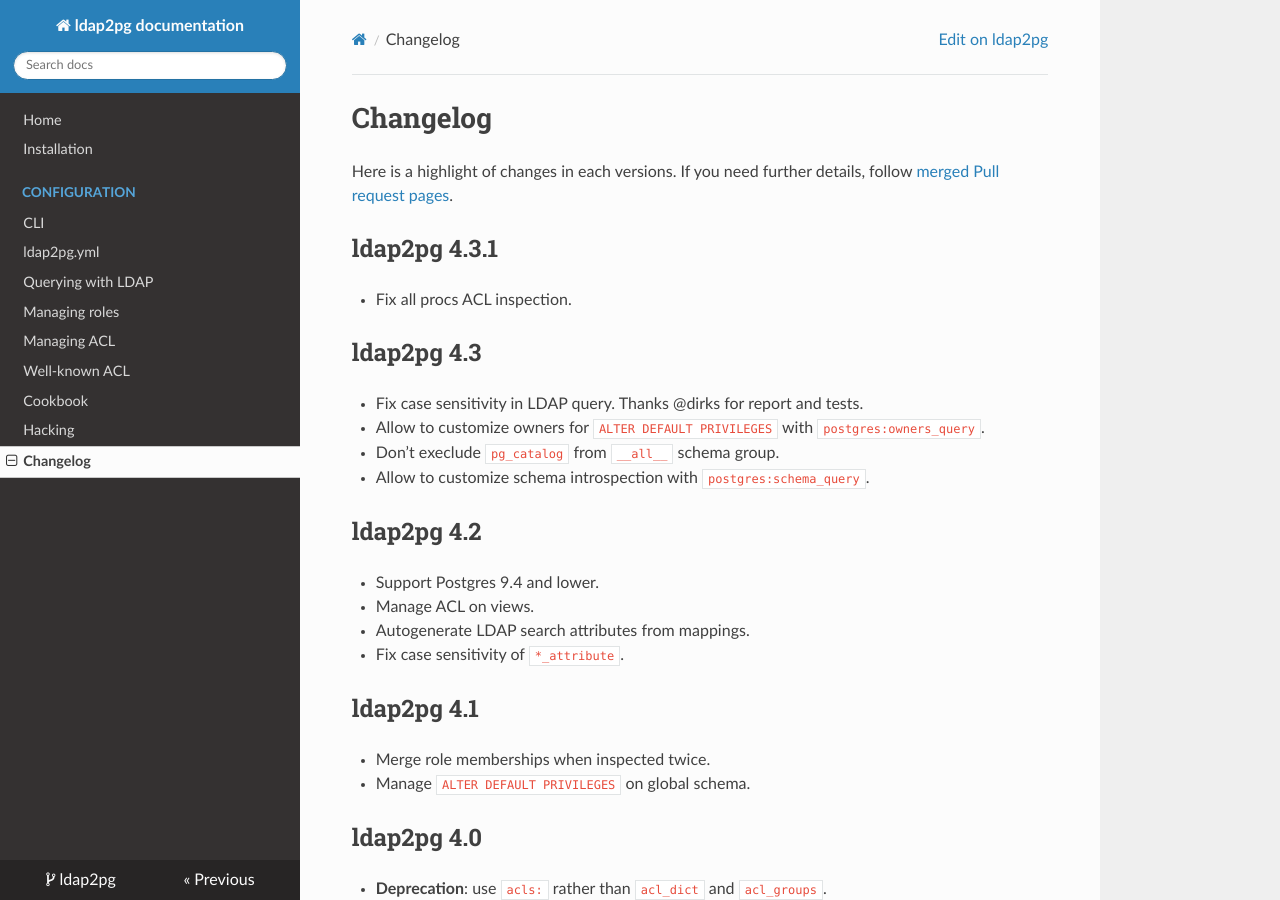
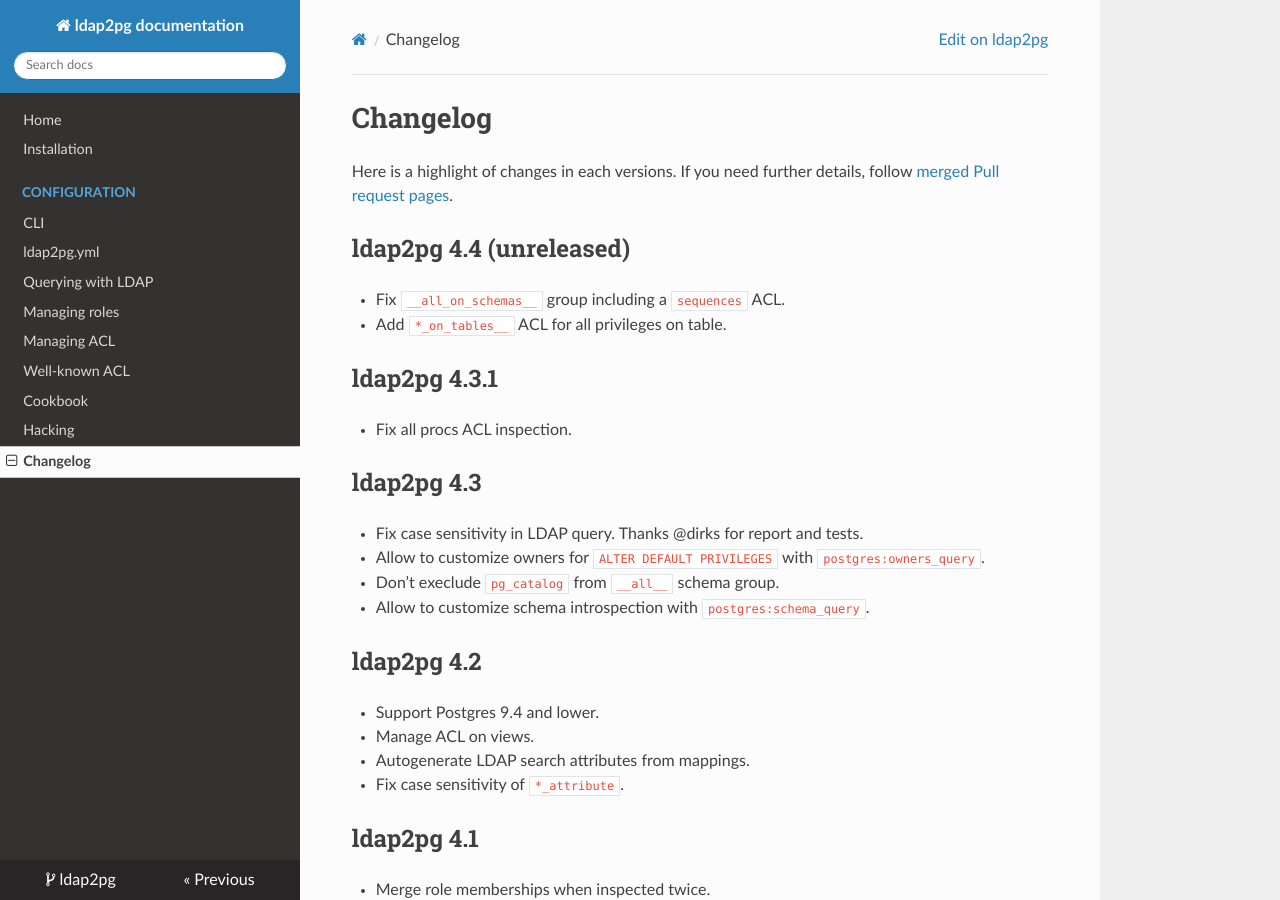
Before and after one commit to dalibo/ldap2pg, an MkDocs documentation site: the page built from docs/changelog.md, in a window 1280 px wide and 900 px high. Built offline with MkDocs 1.6.1, drawn with Linux system fonts in a browser that asks for light colours; nearby versions of some CDN libraries; old or Windows-style settings are respelled for this version of MkDocs.

Commit message:
Fix __all_on_schemas__ depending on __usage_on_sequences__

```diff
--- a/docs/changelog.md
+++ b/docs/changelog.md
@@ -5,6 +5,12 @@
 Here is a highlight of changes in each versions. If you need further details,
 follow [merged Pull request
 pages](https://github.com/dalibo/ldap2pg/pulls?utf8=%E2%9C%93&q=is%3Apr%20is%3Amerged).
+
+
+# ldap2pg 4.4 (unreleased)
+
+- Fix `__all_on_schemas__` group including a `sequences` ACL.
+- Add `*_on_tables__` ACL for all privileges on table.
 
 
 # ldap2pg 4.3.1
```
Also changed, not shown: docs/wellknown.md (+1 -2 lines), 1 other file.
